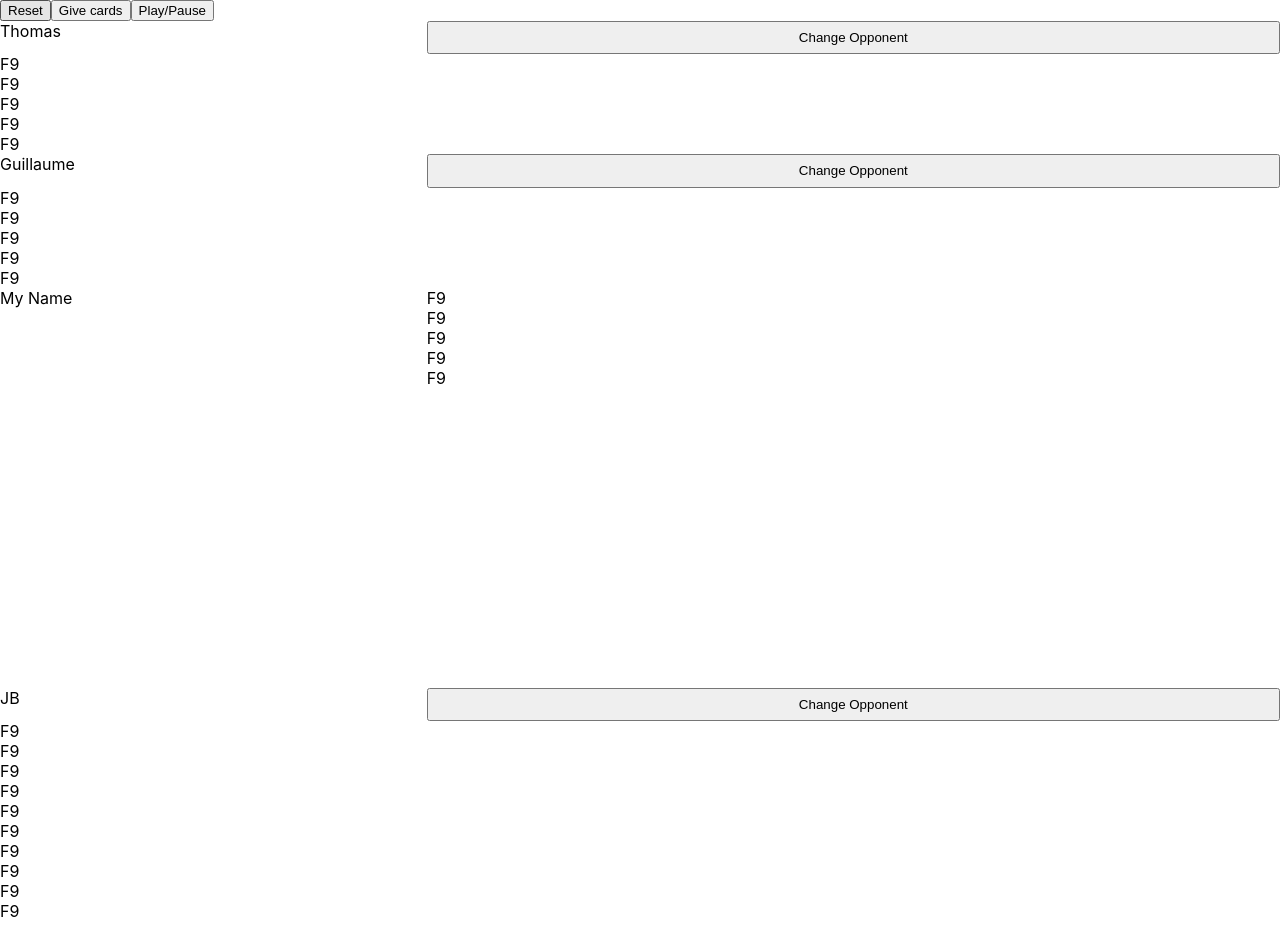
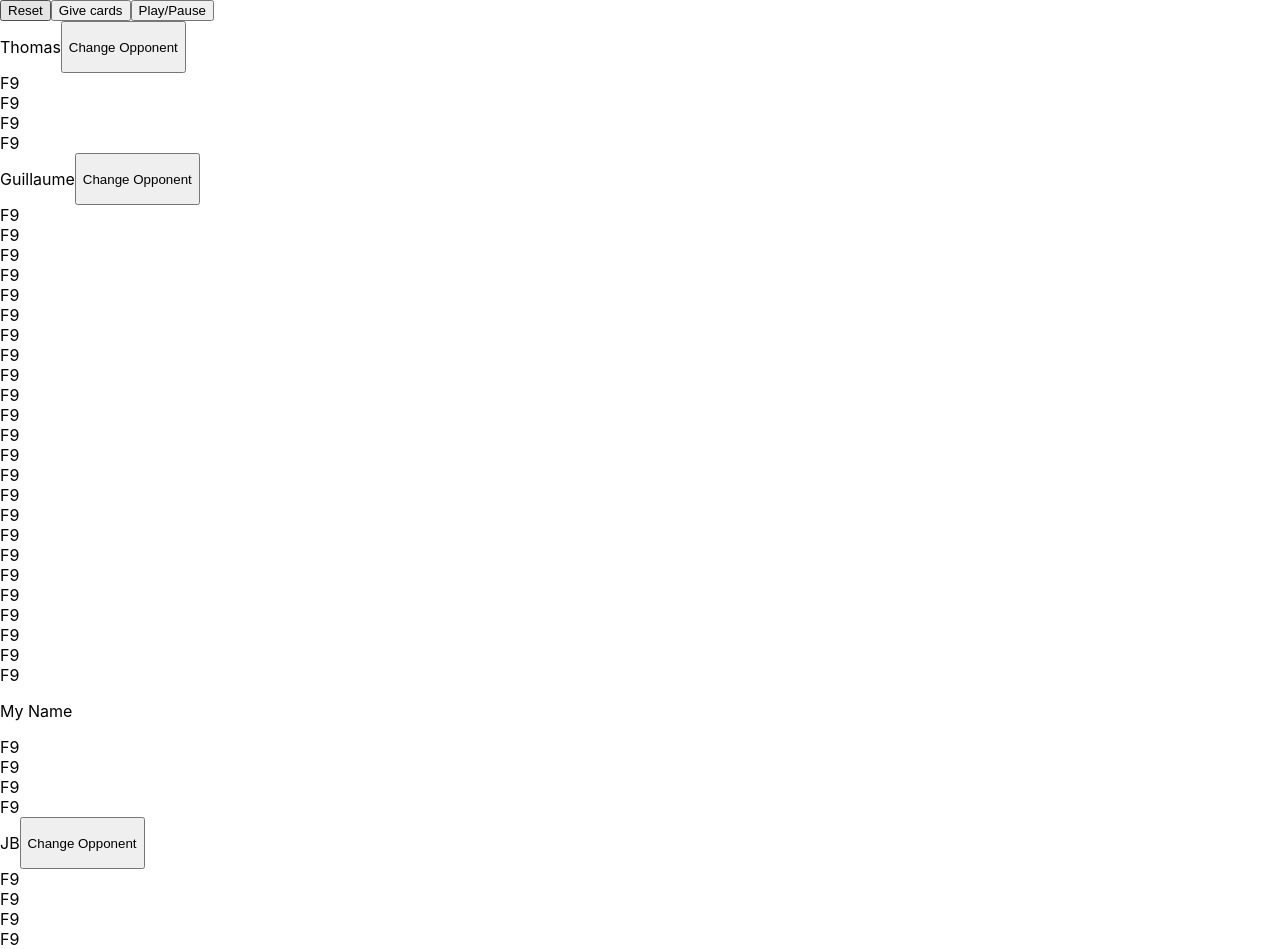
Before and after one commit to FaresMahjoub/dutchBlitz, a React (Create React App) app: page / in a window 1280 px wide. Before the commit the page ends 921 px from the top, so only its background shows below. Built offline with nearby package versions, Linux system fonts and the light colour scheme.

Commit message:
added variable pileNumber

```diff
--- a/src/CardZone.js
+++ b/src/CardZone.js
@@ -17,7 +17,10 @@ const cardZoneStyle={
     justifyContent: "space-evenly",
 }
 function CardZone(props){
-    const a=[0,0,0,0,0]
+    let a=[]
+    for (let i=0; i<props.pileNumb;i++){
+        a.push(0)
+    }
     const cards=
         <div >{a.map(elt => <CardContainer color="blue" sex="F" numb="9" />)}
         </div>
--- a/src/PlayerZone.js
+++ b/src/PlayerZone.js
@@ -8,36 +8,36 @@ function PlayerName(props){
     return <div>{props.name}</div>
 }
 
+function NameZone(props){
+    return (<div style={{display: "flex"}}>
+                <p> {props.name} </p>
+                {props.bot &&  <button type="button"
+                                    /*onClick={}*/ > Change Opponent </button>
+    }
+        </div>
+
+    )
+}
 const playerZoneStyle={
     display: "grid",
-    gridTemplateColumns: "1fr 2fr",
-    gridTemplateRows: "1fr 3fr",
+    gridTemplateRown: "1fr 3fr",
+    gridTemplateColumns: "1fr",
 }
-
 class PlayerZone extends React.Component{
     render(){
         return (
             <div style={playerZoneStyle}>
-                <PlayerName
-                    name={this.props.name}
-                    style={{
-                        gridColumn: "1 / 2",
-                        gridRow: "1 / 2",
-                    }}
-                />
-                {this.props.bot &&
-                <button type="button"
-                    //onClick={}
-                        style={{
-                            gridColumn:"2 / 3",
-                            gridRow:"1 / 2",
-                        }}
-                > Change Opponent </button>
-                }
+                <NameZone name={this.props.name}
+                          bot={this.props.bot}
+                          style={{
+                              gridRow: "1 / 2",
+                              gridColumn: "1 / 2",
+                          }}
+                          />
                 <CardZone
                     pileNumb={4}
                     style={{
-                        gridColumn: "1 / 3",
+                        gridColumn: "1 / 2",
                         gridRow: "2 / 3",
                     }}/>
             </div>  )
--- a/src/index.js
+++ b/src/index.js
@@ -16,8 +16,8 @@ class App extends React.Component{
                 return   (
                 <div style={appStyle}>
                     <ButtonZone style={{
-                        gridColumn: "2 / 3",
-                        gridRow: "1 / span 2",
+                        gridColumn: "1 / 2",
+                        gridRow: "1 / span 3",
                     }}
                     />
                     <PlayerZone name="Thomas"
@@ -32,6 +32,12 @@ class App extends React.Component{
                                     gridColumn:" 3 / 4",
                                     gridRow:" 1 / 2",
                                 }} />
+                    <CardZone pileNumb={20}
+                              style={{
+                                  gridColumn: "2 / span 2",
+                                  gricRow: "2 / 3" ,
+                              }}
+                    />
                     <PlayerZone name="My Name"
                                 bot={false}
                                 style={{
@@ -44,12 +50,7 @@ class App extends React.Component{
                                     gridColumn:" 3 / 4",
                                     gridRow:" 3 / 4",
                                 }} />
-                    <CardZone pileNumb={12}
-                              style={{
-                                  gridColumn: "2 / span 2",
-                                  gricRow: "2 / 3" ,
-                }}
-                />
+
 
                 </div>   )
             }
```
